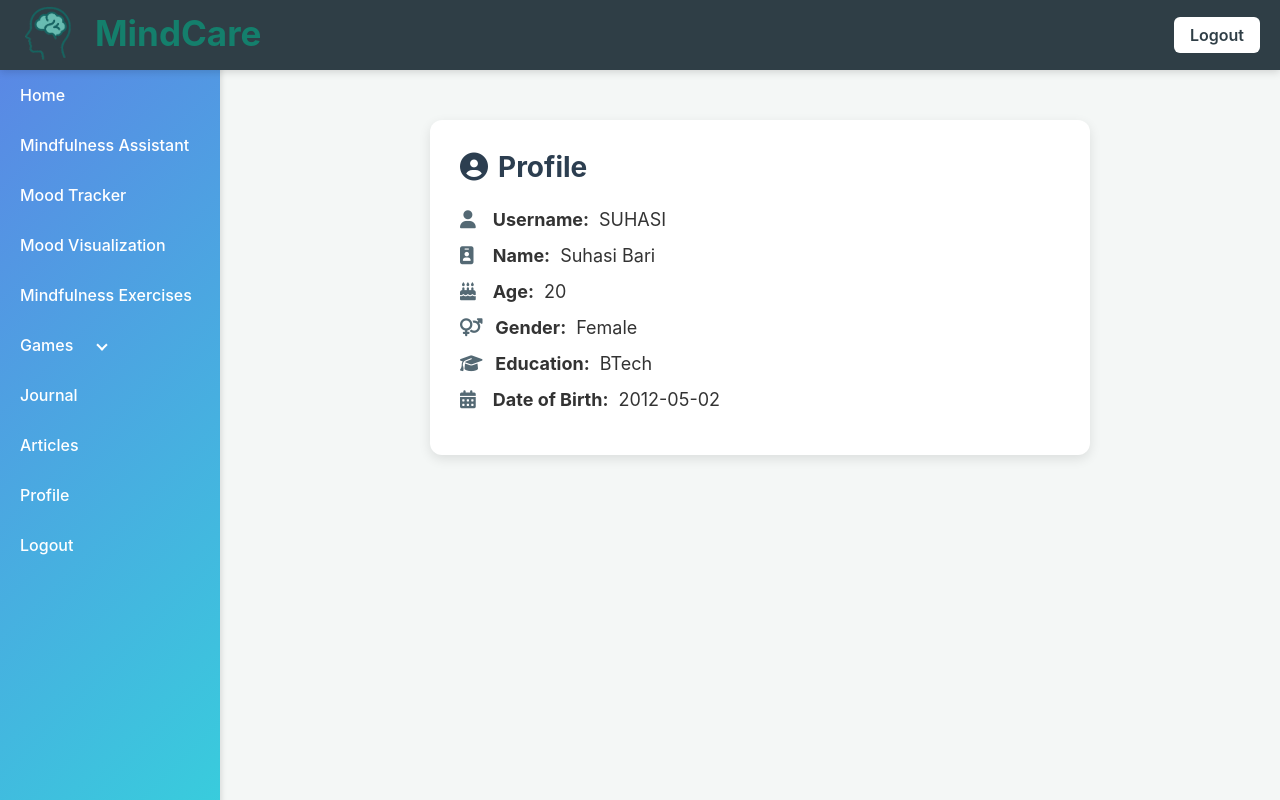
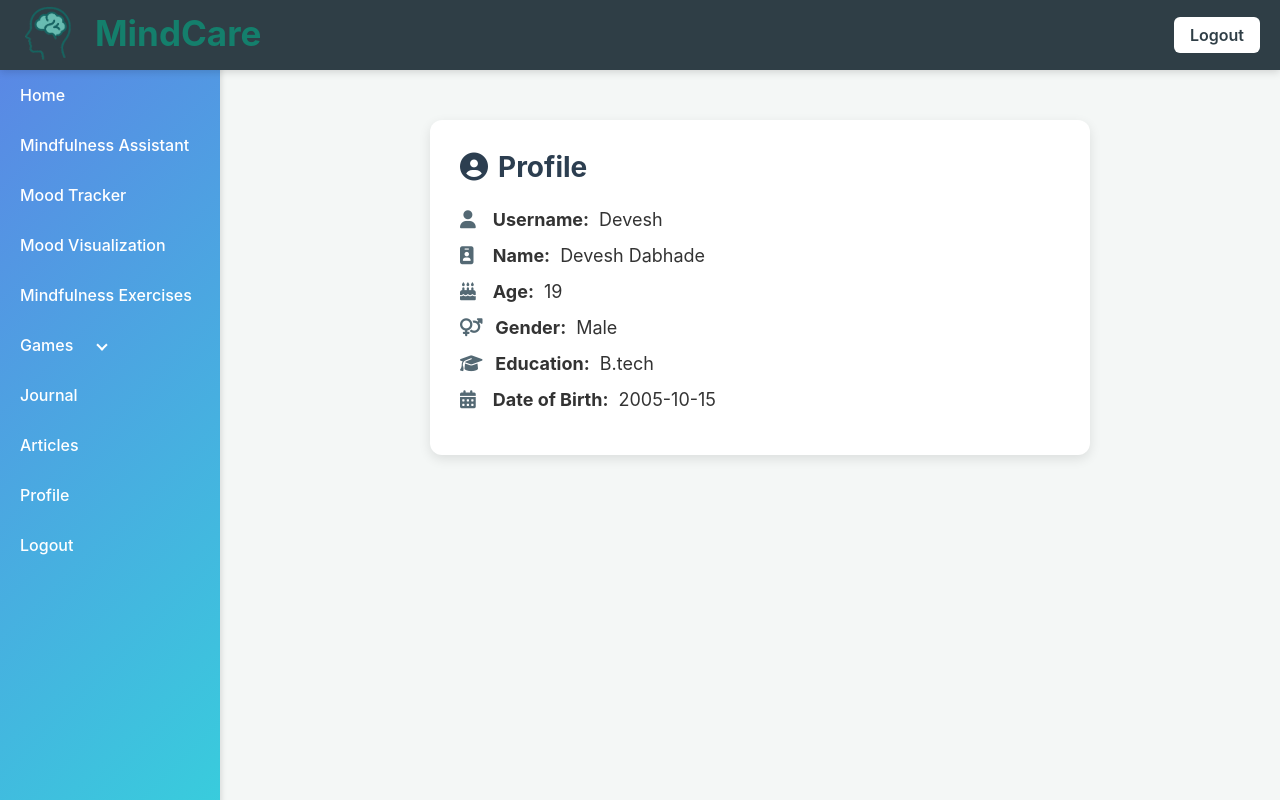
Before and after one commit to Suhasi123/Neuromatics, a Flask app: page /profile in a window 1280 px wide. Run offline with Flask 3, Linux system fonts and the light colour scheme; the first user in the database is signed in; data comes from the database, SQL or seed files in the repository.

Commit message:
fixed profile

```diff
--- a/MentalHealth/src/app.py
+++ b/MentalHealth/src/app.py
@@ -85,7 +85,7 @@ def profile():
         'education': user[6],
         'dob': user[7]
     }
-    return render_template('profile.html', user=user_data)
+    return render_template('profile.html', user_data=user_data)
 
 @app.route('/logout')
 def logout():
--- a/MentalHealth/src/templates/profile.html
+++ b/MentalHealth/src/templates/profile.html
@@ -5,12 +5,12 @@
   <div class="profile-card">
     <h1><i class="fas fa-user-circle"></i> Profile</h1>
     <ul class="profile-details">
-      <li><strong><i class="fas fa-user"></i> &nbsp; Username:</strong> SUHASI</li>
-      <li><strong><i class="fas fa-id-badge"></i>  &nbsp; Name:</strong> Suhasi Bari</li>
-      <li><strong><i class="fas fa-birthday-cake"></i> &nbsp;  Age:</strong> 20</li>
-      <li><strong><i class="fas fa-venus-mars"></i>  &nbsp; Gender:</strong> Female</li>
-      <li><strong><i class="fas fa-graduation-cap"></i> &nbsp;  Education:</strong> BTech</li>
-      <li><strong><i class="fas fa-calendar-alt"></i> &nbsp; Date of Birth:</strong> 2012-05-02</li>
+      <li><strong><i class="fas fa-user"></i> &nbsp; Username:</strong>{{ user_data['username'] }}</li>
+      <li><strong><i class="fas fa-id-badge"></i>  &nbsp; Name:</strong>{{ user_data['name'] }}</li>
+      <li><strong><i class="fas fa-birthday-cake"></i> &nbsp;  Age:</strong>{{ user_data['age'] }}</li>
+      <li><strong><i class="fas fa-venus-mars"></i>  &nbsp; Gender:</strong>{{ user_data['gender'] }}</li>
+      <li><strong><i class="fas fa-graduation-cap"></i> &nbsp;  Education:</strong>{{ user_data['education'] }}</li>
+      <li><strong><i class="fas fa-calendar-alt"></i> &nbsp; Date of Birth:</strong>{{ user_data['dob'] }}</li>
     </ul>
   </div>
 </div>
```
